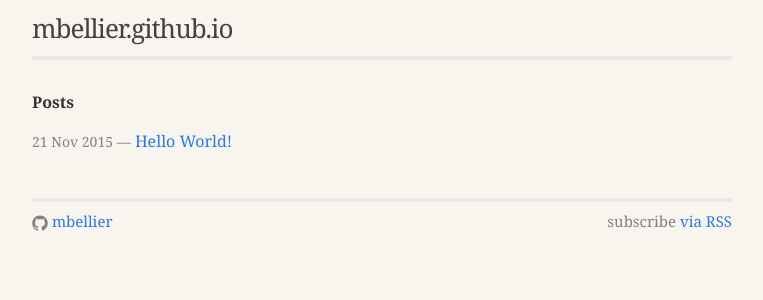
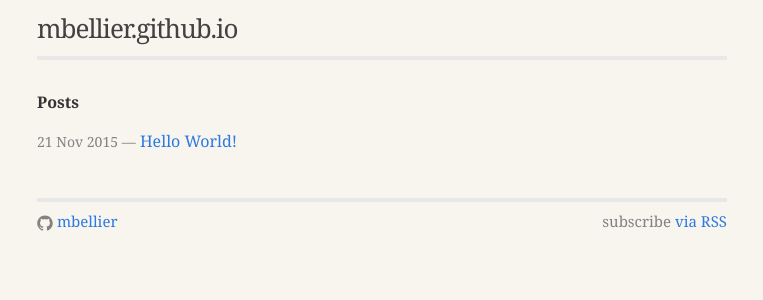
Before and after one commit to mbellier/mbellier.github.io, a Jekyll site: the page built from index.html, in a window 1280 px wide. Shown: the top 300 px of the page, without its empty margins (258-1021 px from the left). Built offline with Jekyll 4.4.1, drawn with Linux system fonts in a browser that asks for light colours.

Commit message:
Added global padding; only one global wrapper

```diff
--- a/_includes/footer.html
+++ b/_includes/footer.html
@@ -1,7 +1,4 @@
 <footer class="site-footer">
-
-  <div class="wrapper">
-
   <div class="footer-col-wrapper">
     <div class="footer-col  footer-col-1">
       <ul class="social-media-list">
@@ -48,7 +45,4 @@
       <p class="rss-subscribe">subscribe <a href="{{ "/feed.xml" | prepend: site.baseurl }}">via RSS</a></p>
     </div>
   </div>
-
-  </div>
-
 </footer>
--- a/_includes/header.html
+++ b/_includes/header.html
@@ -1,7 +1,4 @@
 <header class="site-header">
-
-  <div class="wrapper">
-
   <a class="site-title" href="{{ site.baseurl }}/">{{ site.title }}</a>
 
   <nav class="site-nav">
@@ -21,7 +18,4 @@
       {% endfor %}
     </div>
   </nav>
-
-  </div>
-
 </header>
--- a/_sass/_base.scss
+++ b/_sass/_base.scss
@@ -154,10 +154,16 @@
  * Wrapper
  */
 .wrapper {
-    max-width: #{$width};
+    max-width: #{$width -  $global-padding * 2};
+    padding-left: $global-padding;
+    padding-right: $global-padding;
     margin-right: auto;
     margin-left: auto;
     @extend %clearfix;
+}
+
+.body > .wrapper {
+
 }
 
 
--- a/css/main.scss
+++ b/css/main.scss
@@ -25,6 +25,7 @@
 $on-laptop:        800px;
 
 $width:            700px;
+$global-padding:   5px;
 
 
 // Using media queries with like this:
```
Lines whose indentation alone changed are shown as unchanged.
